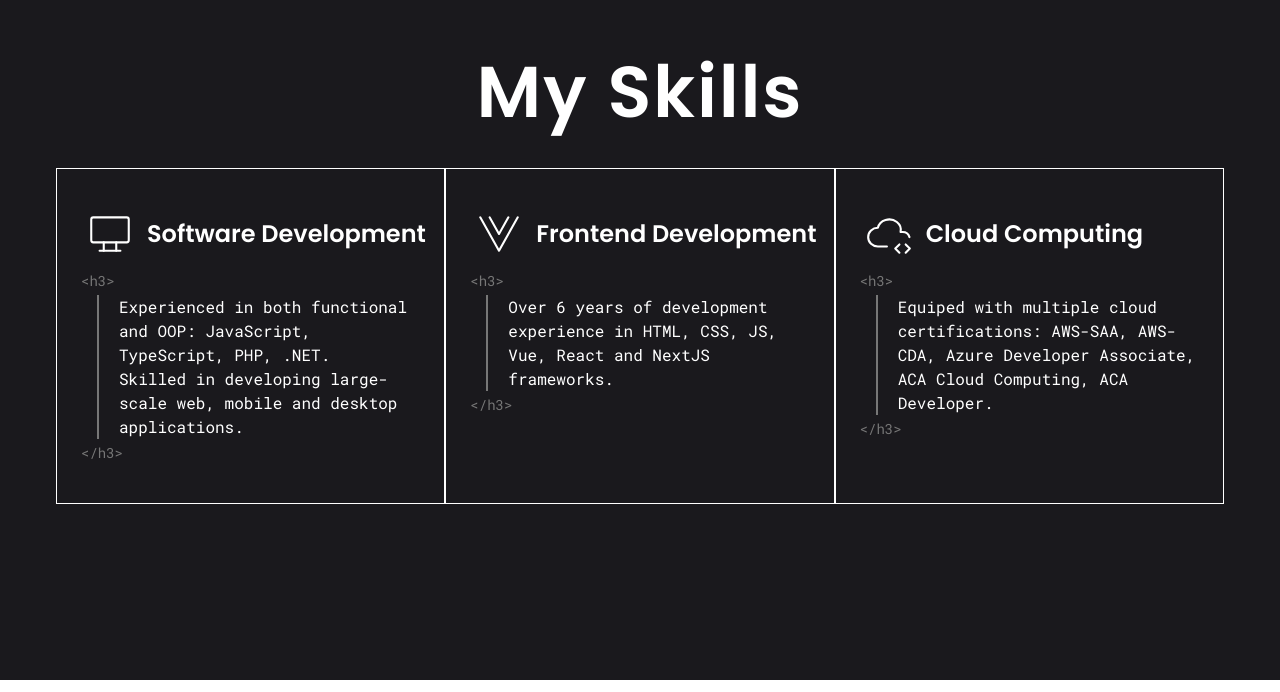
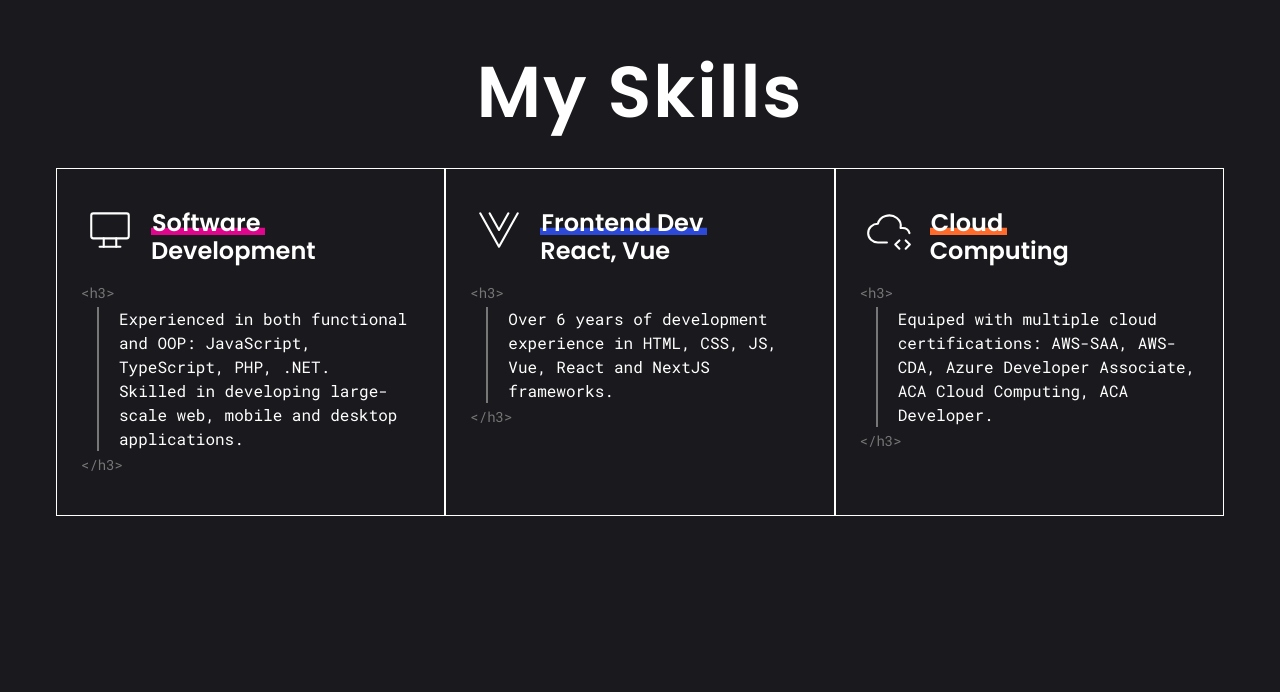
Before and after one commit to lonixchu-hk/personal-site-v1-web, a Next.js app: page / in a window 1280 px wide. Shown: the part 864-1556 px from the top of the page. Built offline with nearby package versions, Linux system fonts and the light colour scheme.

Commit message:
feat: Update skill section title styling

```diff
--- a/src/components/SkillCard.tsx
+++ b/src/components/SkillCard.tsx
@@ -4,7 +4,8 @@
 const poppins = Poppins({ weight: "600", subsets: ["latin"] });
 
 interface SkillObj {
-  title: string;
+  title1: string;
+  title2: string;
   color: string;
   icon: JSX.Element;
   content: JSX.Element;
@@ -15,12 +16,18 @@
 }
 
 export const SkillCard = (props: Props) => {
+  const backStrokeColor = `shadow-[${props.skill.color}]`;
   return (
-    <div className="lg:col-span-1 col-span-full border border-white flex flex-col px-4 pt-7 pb-10 text-white mb-4">
-      <div className="flex items-center">
+    <div className="lg:col-span-1 col-span-full border border-white flex flex-col px-4 pt-6 pb-10 text-white mb-4">
+      <div className="flex items-end mb-4">
         <span className="p-3">{props.skill.icon}</span>
-        <div className={`${poppins.className} text-2xl font-bold`}>
-          {props.skill.title}
+        <div className={`${poppins.className} text-2xl font-bold ml-1`}>
+          <div
+            className={`w-fit px-[1px] pr-1 leading-6 shadow-inner2 ${backStrokeColor}`}
+          >
+            {props.skill.title1}
+          </div>
+          <div className="">{props.skill.title2}</div>
         </div>
         <div className="cardTitleDeco"></div>
       </div>
--- a/src/components/SkillsSection.tsx
+++ b/src/components/SkillsSection.tsx
@@ -14,8 +14,9 @@
 
 const skills = [
   {
-    title: "Software Development",
-    color: "#ffffff",
+    title1: "Software",
+    title2: "Development",
+    color: "#df058d",
     icon: <IconDeviceDesktop stroke={1} size={skillIconSize} />,
     content: (
       <div>
@@ -27,8 +28,9 @@
     ),
   },
   {
-    title: "Frontend Development",
-    color: "#ffffff",
+    title1: "Frontend Dev",
+    title2: "React, Vue",
+    color: "#2c49d8",
     icon: <IconBrandVue stroke={1} size={skillIconSize} />,
     content: (
       <div>
@@ -38,8 +40,9 @@
     ),
   },
   {
-    title: "Cloud Computing",
-    color: "#ffffff",
+    title1: "Cloud",
+    title2: "Computing",
+    color: "#ff6b2b",
     icon: <IconCloudCode stroke={1} size={skillIconSize} />,
     content: (
       <div>
--- a/tailwind.config.ts
+++ b/tailwind.config.ts
@@ -6,6 +6,7 @@
     "./src/components/**/*.{js,ts,jsx,tsx,mdx}",
     "./src/app/**/*.{js,ts,jsx,tsx,mdx}",
   ],
+  safelist: ["shadow-[#df058d]", "shadow-[#2c49d8]", "shadow-[#ff6b2b]"],
   theme: {
     extend: {
       backgroundImage: {
@@ -13,6 +14,9 @@
         "gradient-conic":
           "conic-gradient(from 180deg at 50% 50%, var(--tw-gradient-stops))",
       },
+      boxShadow: {
+        inner2: "inset 0 -0.3em 0 0",
+      },
     },
   },
   plugins: [],
```
